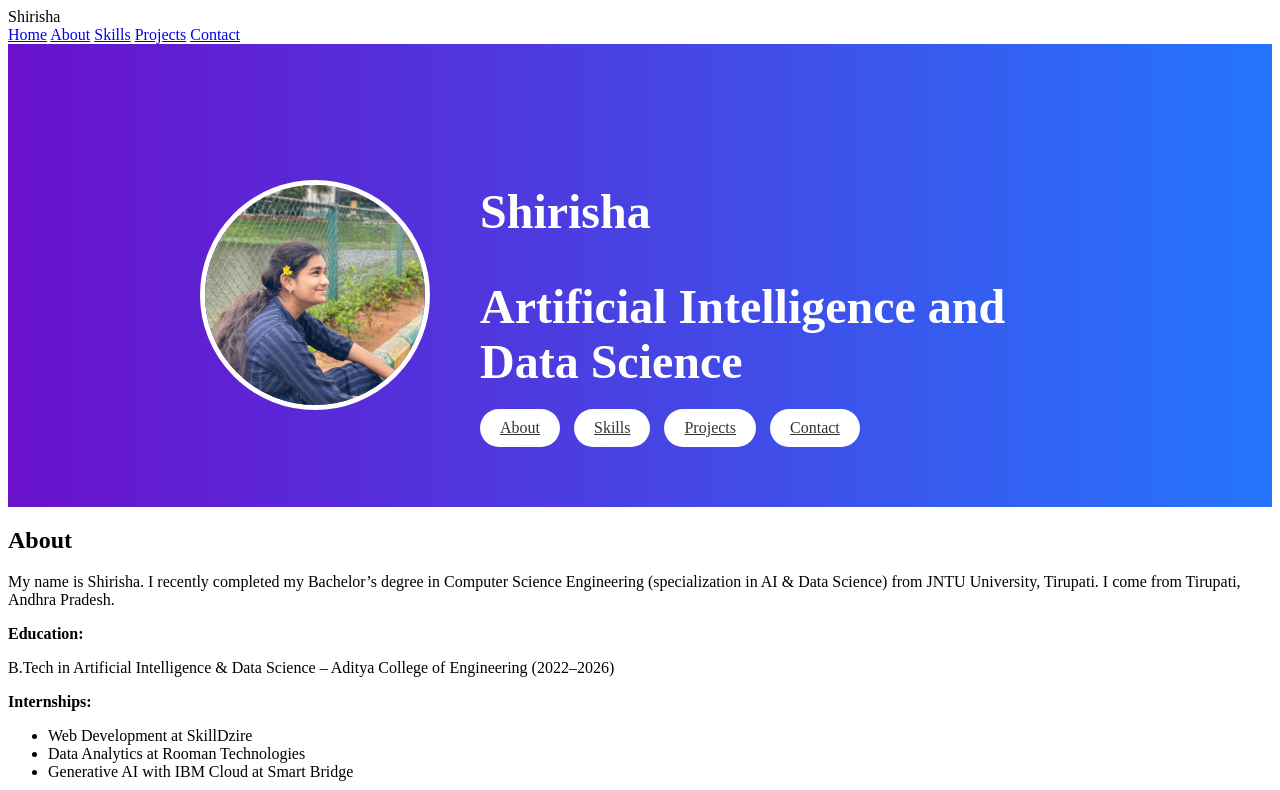
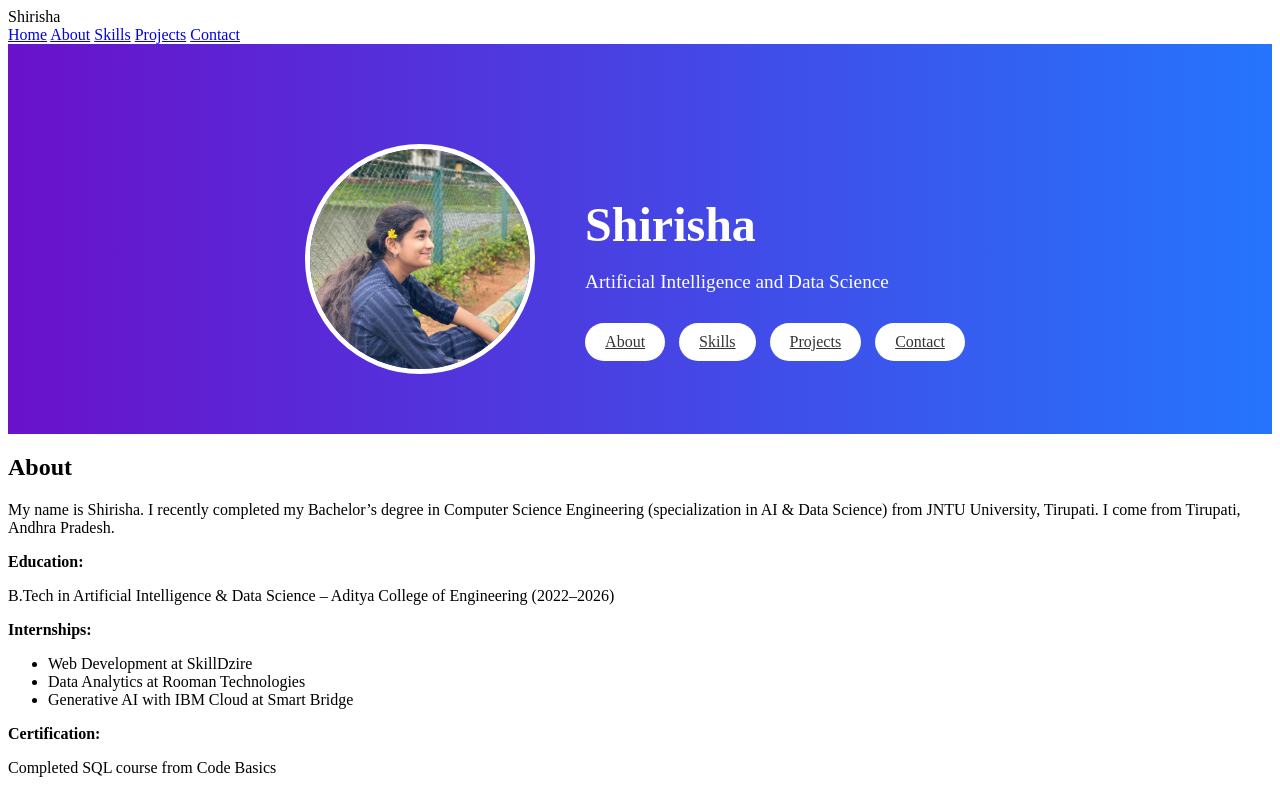
Before and after one commit to puttashirisha43/siri43.github.io, a plain HTML site: page index.html in a window 1280 px wide. Shown: the top 790 px of the page. Drawn offline with Linux system fonts and the light colour scheme.

Commit message:
Update index.html

```diff
--- a/index.html
+++ b/index.html
@@ -28,7 +28,7 @@
 
     <div class="hero-text">
       <h1>Shirisha</h1>
-      <h1>Artificial Intelligence and Data Science</h1>
+       <p class="tagline">Artificial Intelligence and Data Science</p>
       <div class="hero-links">
         <a href="#about">About</a>
         <a href="#skills">Skills</a>
```
